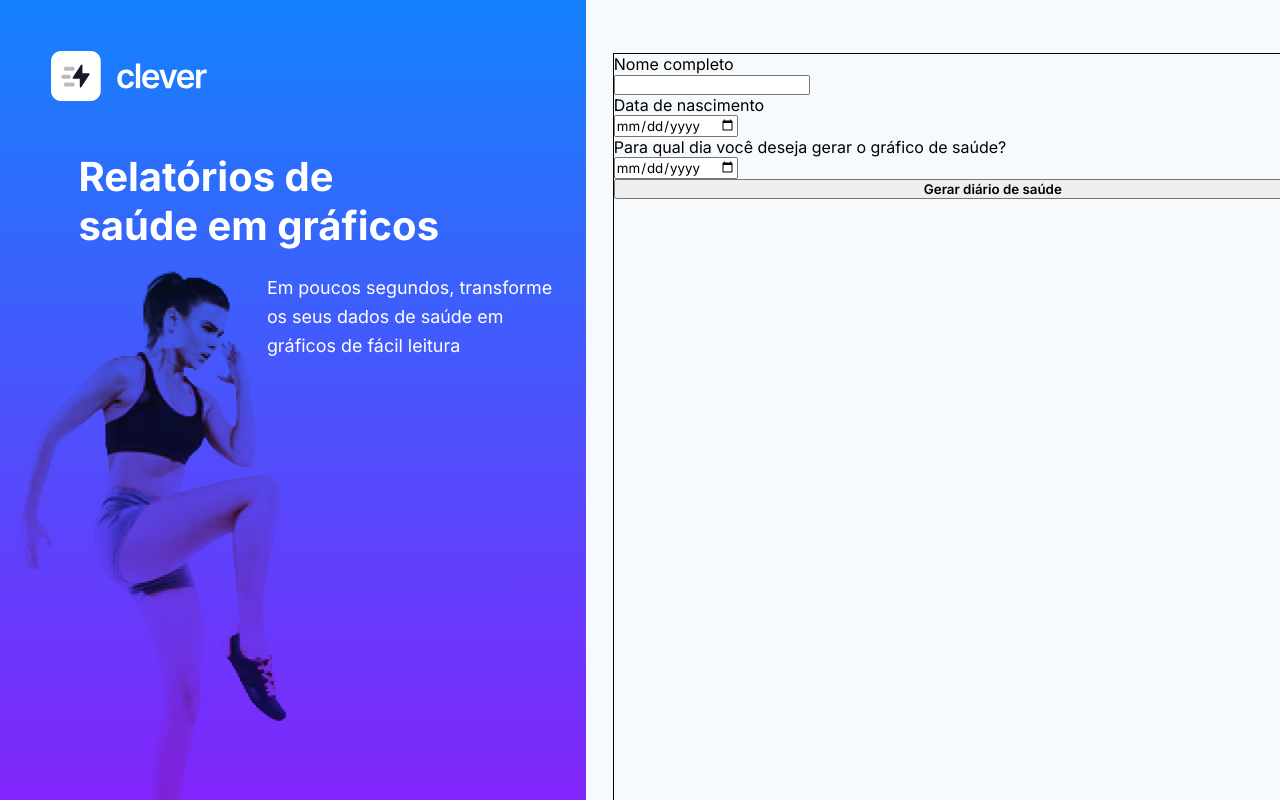
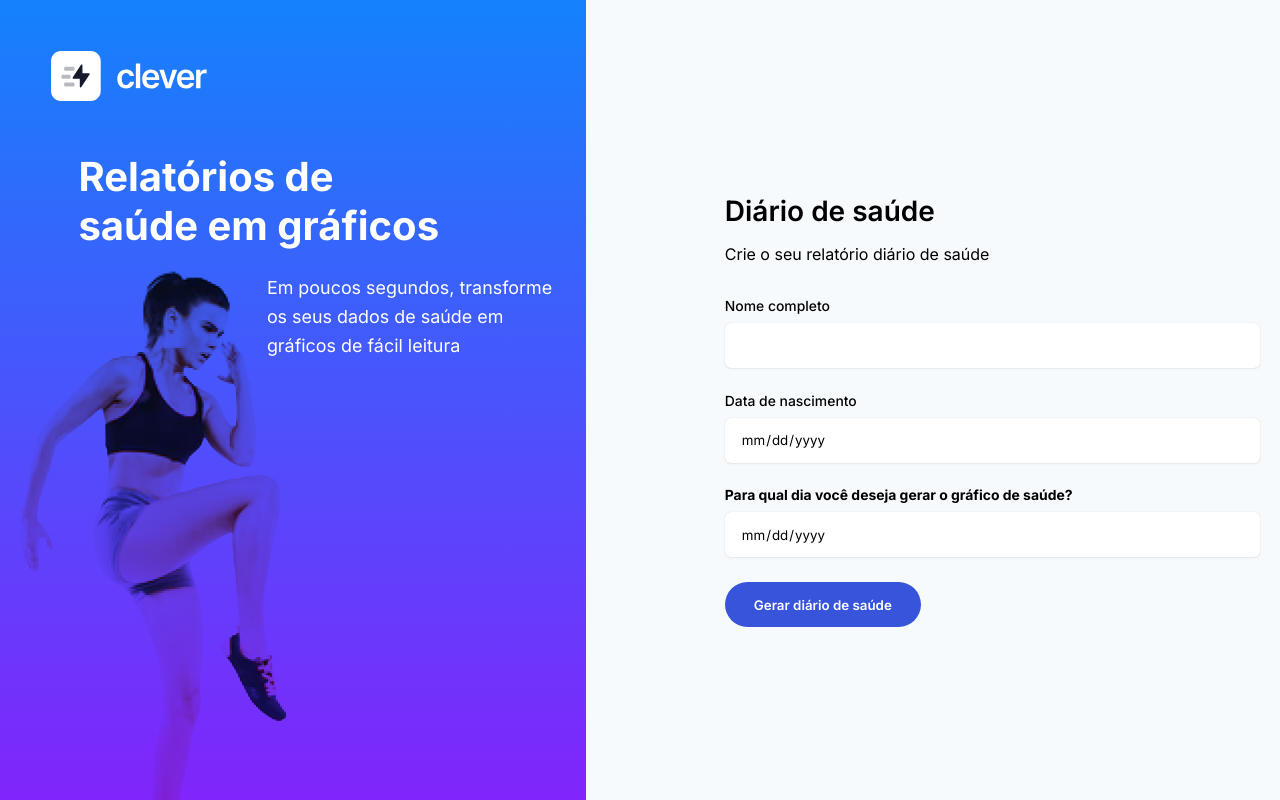
Before and after one commit to ISXDora/Testes-t-cnicos, a React (Create React App) app in the folder Front-end/webClever/: page / in a window 1280 px wide. Shown: the top 800 px of the page. Built offline with nearby package versions, Linux system fonts and the light colour scheme; the HTML template or start-up script is replaced by a standard one.

Commit message:
feat: home page main quase pronta

```diff
--- a/Front-end/webClever/src/components/ItemsForm.tsx
+++ /dev/null
@@ -1,16 +0,0 @@
-
-type DivProps = {
-    name: string;
-
-}
-
-
-export function ItemsForm(props : DivProps){
-    return(
-    <div className="items">
-        <div className="item">
-            <div> {props.name} </div>
-       </div>
-    </div>
-    )
-}
--- a/Front-end/webClever/src/components/Input.tsx
+++ b/Front-end/webClever/src/components/input/Input.tsx
@@ -1,10 +1,11 @@
 import {InputHTMLAttributes} from 'react'
+import './styles.css'
 
 type InputProps = InputHTMLAttributes<HTMLInputElement>
 
 
 export function Input(props: InputProps){
     return (
-        <input className='input-default'{...props}/>
+        <input className='input'{...props}/>
     )
 }
--- /dev/null
+++ b/Front-end/webClever/src/components/input/styles.css
@@ -0,0 +1,24 @@
+.input{
+    width: 100%;
+    background-color: white;
+    height: 2.8rem;
+    margin-bottom: 1.56rem;
+    appearance: none;
+    outline: none;
+    border: none;
+
+    box-shadow: 0px 1px 2px rgba(50, 50, 71, 0.08), 0px 0px 1px rgba(50, 50, 71, 0.2);
+    border-radius: 0.37rem;
+
+    padding: 0.9rem 1rem;
+}
+
+input[type="date"]::-webkit-inner-spin-button,
+input[type="date"]::-webkit-calendar-picker-indicator {
+    display: none;
+    -webkit-appearance: none;
+}
+
+.input::placeholder {
+    color:  #32323C80;
+}
--- /dev/null
+++ b/Front-end/webClever/src/components/itemsForm/ItemsForm.tsx
@@ -0,0 +1,16 @@
+import './styles.css'
+
+type DivProps = {
+    name: string;
+    isBoldTitle?: boolean ;
+}
+
+
+export function ItemsForm({isBoldTitle = false, ...props} : DivProps){
+    return(
+        <div className={`content-itemform ${isBoldTitle? "isBoldTitle" : ""}`} >
+            <div> {props.name}</div>
+        </div>
+
+    )
+}
--- /dev/null
+++ b/Front-end/webClever/src/components/itemsForm/styles.css
@@ -0,0 +1,17 @@
+
+.content-itemform {
+
+    width: 100%;
+    font-weight: 500;
+    font-size: 0.87rem;
+    line-height: 1.06rem;
+    margin-bottom: 0.5rem;
+
+}
+
+div:nth-last-child(div){
+    margin-bottom: 3.8rem;
+}
+.isBoldTitle{
+    font-weight: 700;
+}
--- a/Front-end/webClever/src/styles/Home.ts
+++ b/Front-end/webClever/src/styles/Home.ts
@@ -1,5 +1,6 @@
 import styled from 'styled-components'
 import imgVetor from '../assets/images/image_5-removebg-preview.png'
+
 
 export const Container = styled.div`
      display: flex;
@@ -69,8 +70,60 @@ export const MainWrapper = styled.div`
     height: 59.37rem;
     min-height: 56.06rem;
     width: 47.5rem;
-    border: 1px solid #000;
 
     margin: 3.31rem 2.5rem 0 1.7rem;
+    padding: 3.1rem 0;
+    box-sizing: border-box;
+
+`;
+
+export const ContainerForm = styled.div`
+
+    width: 535px;
+    min-height: 600px;
+
+    margin: 5.68rem 7rem;
+
+    display: flex;
+    flex-direction: column;
+    align-items: stretch;
+
+`;
+
+export const HeaderForm = styled.div`
+    margin-bottom: 1.87rem; /* 30px */
+    h2 {
+        font-size: 1.75rem;
+        line-height: 2.3rem;
+
+        margin-bottom: 0.75rem;
+    }
+
+    p {
+        line-height: 1.62rem;
+
+    }
+
+`;
+
+export const ContentForm = styled.div`
+    width: 100%;
+    min-height: 30.8rem;
+
+    align-items: stretch;
 
 `
+
+export const ButtonForm = styled.button`
+
+    background-color:#3754DB;;
+    width: 12.25rem;
+    height: 2.8rem;
+    border-radius: 3.1rem;
+
+    outline: none;
+    border: none;
+
+    color: white;
+
+`
--- a/Front-end/webClever/src/views/Home.tsx
+++ b/Front-end/webClever/src/views/Home.tsx
@@ -1,7 +1,8 @@
-import { Input } from "../components/Input";
-import { ItemsForm } from "../components/ItemsForm";
+import { Input } from "../components/input/Input";
+import { ItemsForm } from "../components/itemsForm/ItemsForm"
 import ImageLogo from "../assets/images/dark.svg"
-import { Aside, Container, Main, MainWrapper, VetorImgWrapper } from '../styles/Home'
+import { Aside, ButtonForm, Container, ContainerForm, ContentForm, HeaderForm, Main, MainWrapper, VetorImgWrapper } from '../styles/Home'
+
 
 export function Home(){
     return(
@@ -15,6 +16,12 @@ export function Home(){
             </Aside>
             <Main>
                 <MainWrapper>
+                    <ContainerForm>
+                        <HeaderForm>
+                            <h2>Diário de saúde</h2>
+                            <p>Crie o seu relatório diário de saúde</p>
+                        </HeaderForm>
+                        <ContentForm>
                             <form action="">
                                 <ItemsForm
                                     name={'Nome completo'}
@@ -26,15 +33,22 @@ export function Home(){
                                 <ItemsForm
                                     name={'Data de nascimento'}/>
                                     <Input
-                            type={"date"}
-                            value=""/>
+                                    type="date"
+                                    value=""
+                                    placeholder="dd/mm/aaaa"/>
                                 <ItemsForm
+                                    isBoldTitle
                                     name={'Para qual dia você deseja gerar o gráfico de saúde?'}/>
                                     <Input
-                            type={"date"}
-                            value=""/>
+                                    type="date"
+                                    value=""
+                                    placeholder="dd/mm/aaaa"/>
                             </form>
-                    <button>Gerar diário de saúde</button>
+                            <ButtonForm
+                                disabled
+                            >Gerar diário de saúde</ButtonForm>
+                        </ContentForm>
+                    </ContainerForm>
                 </MainWrapper>
             </Main>
         </Container>
```
Lines whose indentation alone changed are shown as unchanged.
